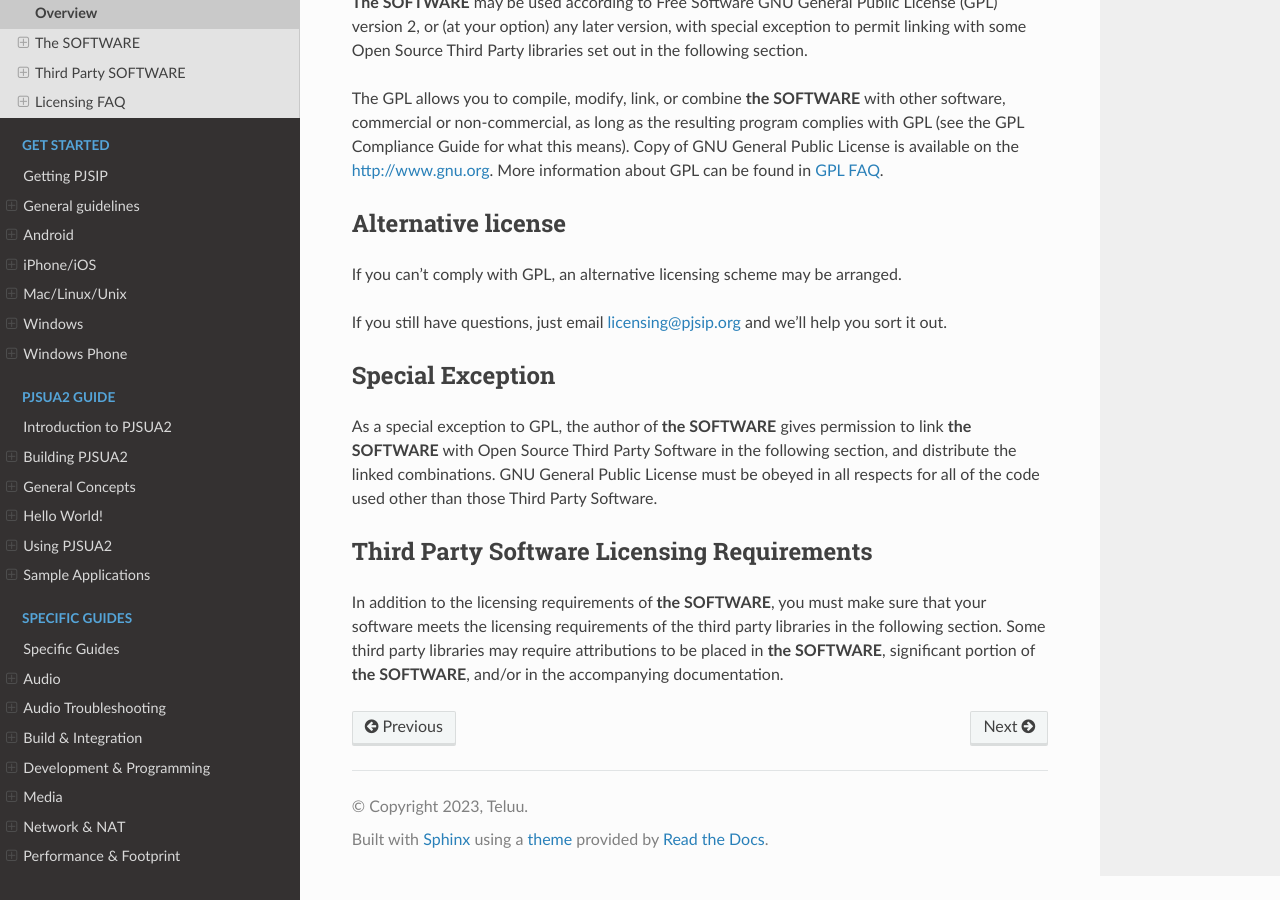
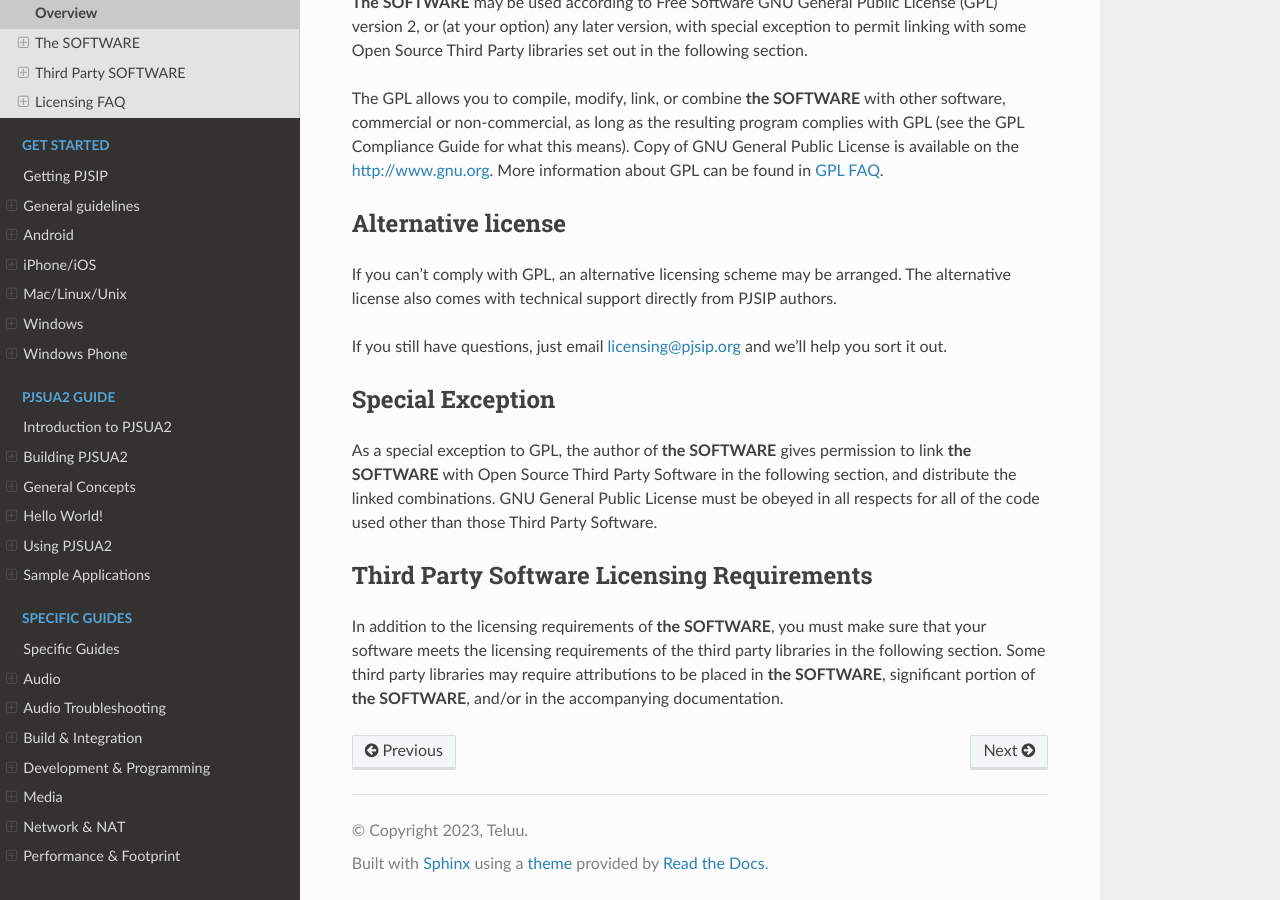
Before and after one commit to pjsip/pjproject_docs, a Sphinx documentation site: the page built from docs/source/overview/license_pjsip.rst, in a window 1280 px wide and 900 px high, scrolled down 998 px. Built offline with Sphinx 7.4.7 and the Read the Docs theme 2.0.0, drawn with Linux system fonts in a browser that asks for light colours; the version number could not be read and is left out.

```diff
--- a/docs/source/overview/license_pjsip.rst
+++ b/docs/source/overview/license_pjsip.rst
@@ -59,7 +59,8 @@ available on the http://www.gnu.org. More information about GPL can be found in
 
 Alternative license
 ------------------------
-If you can't comply with GPL, an alternative licensing scheme may be arranged.
+If you can't comply with GPL, an alternative licensing scheme may be arranged. The alternative
+license also comes with technical support directly from PJSIP authors.
 
 If you still have questions, just email licensing@pjsip.org and we'll help you sort it out.
 
```
Also changed, not shown: docs/source/specific-guides/audio/handling_hw_change.rst (added, +26 -0 lines).
